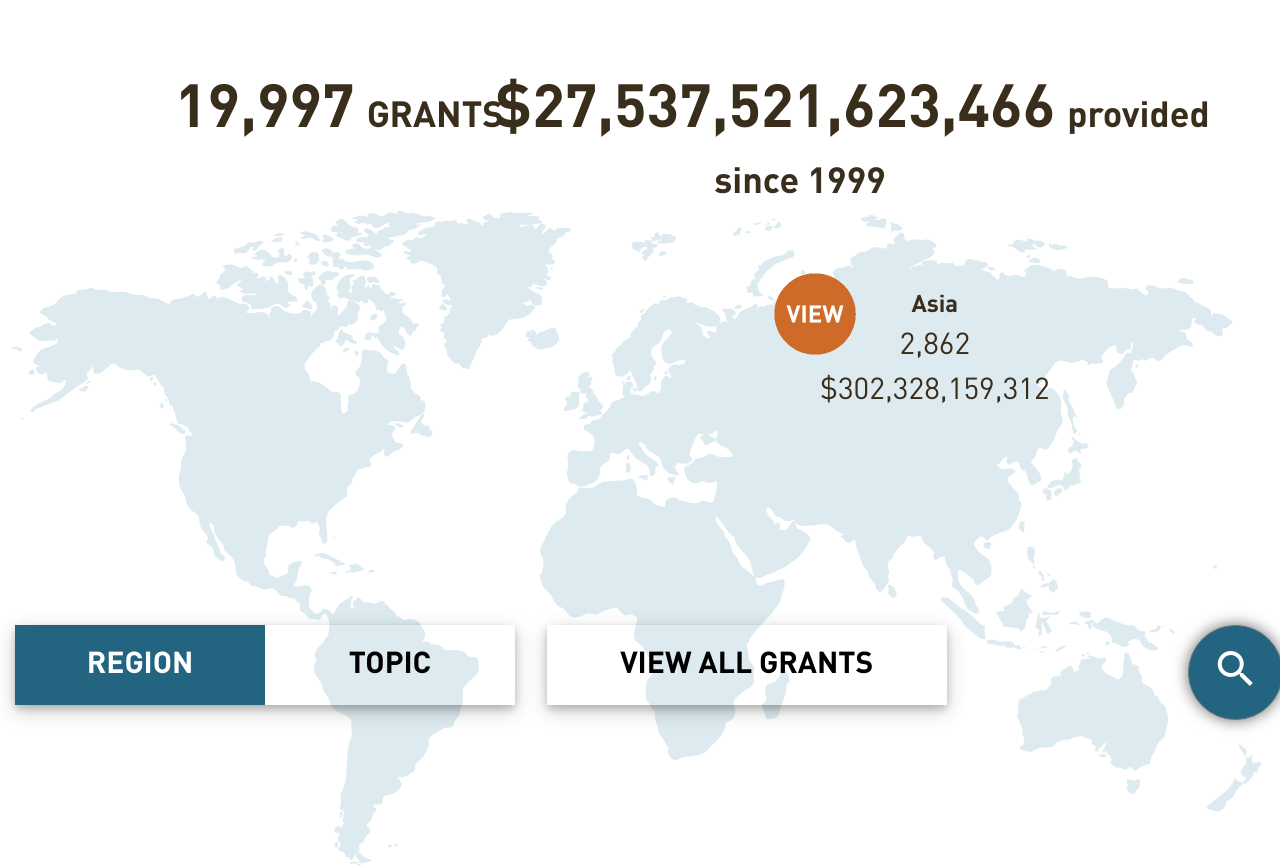
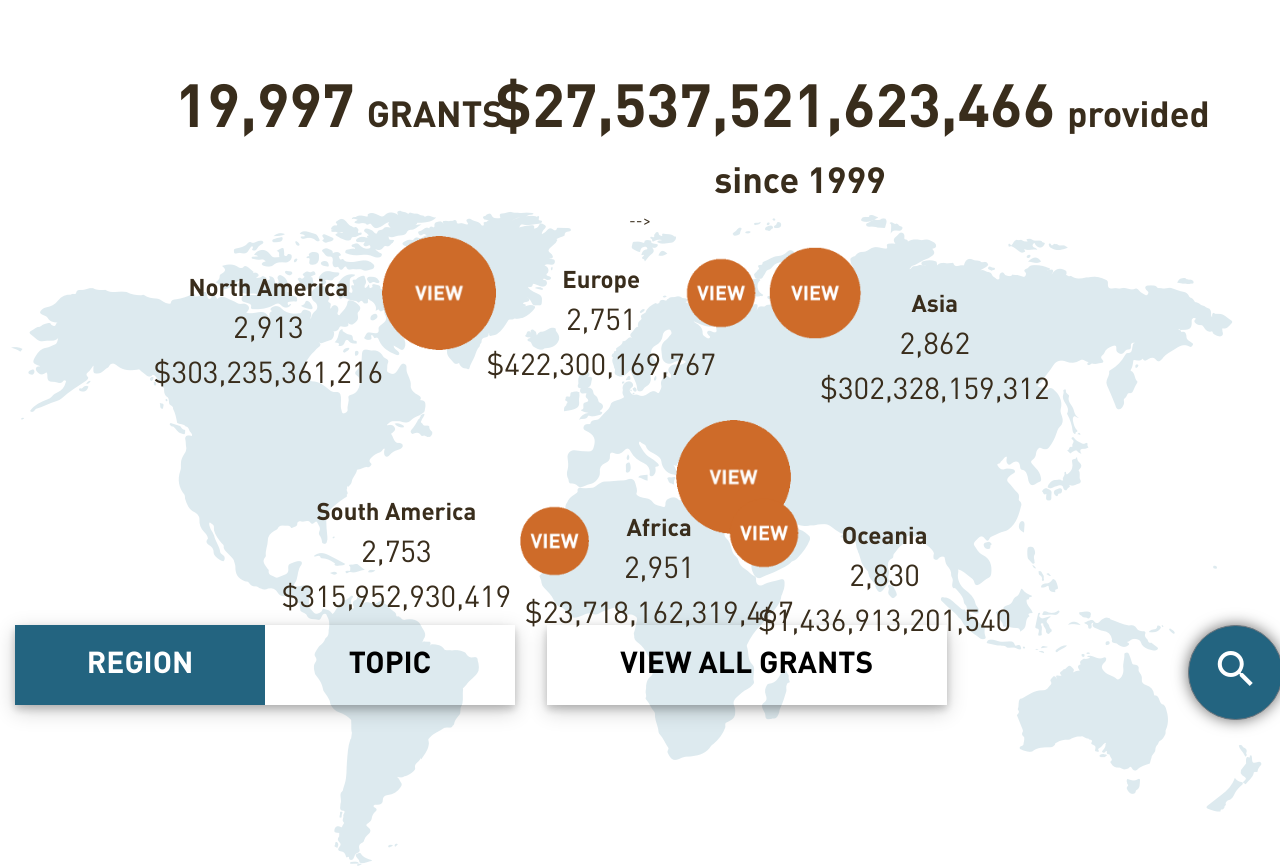
Before and after one commit to ileavitt/for-claudia, a Vue app: page /#/ in a window 1280 px wide. Built offline with nearby package versions, Linux system fonts and the light colour scheme.

Commit message:
style changes for homepage
style changes for homepage

```diff
--- a/src/assets/css/base.css
+++ b/src/assets/css/base.css
@@ -70,6 +70,14 @@
     font-size:24px;
 }
 
+.modal-dialog button[data-text="space"] {
+    padding:1rem 7rem;
+}
+
+.modal-dialog button[data-text="clear"] {
+    padding:1rem 5rem;
+}
+
 .modal-dialog .search-input {
     margin-bottom:15px;
 }
--- a/src/components/Bubble.vue
+++ b/src/components/Bubble.vue
@@ -4,35 +4,35 @@
             <span class="pulsing-text">VIEW</span>
         </div> -->
 
-        <!-- <div v-on:click="addFilter(regions[0])" class="region north-am">
+        <div v-on:click="addFilter(regions[0])" class="region north-am">
+            <img class="bubble" src="@/assets/view-lg.gif" />
+        </div>
+        <div class="north-am-info region-info" v-if="regions[0]"><div class="region-name">{{ firstLetter(regions[0].name) }}</div>{{ format(regions[0].totalGrants)}} <br /> ${{ format(regions[0].totalAmount) }}</div>
+
+        <div v-on:click="addFilter(regions[5])" class="region south-am">
             <img class="bubble" src="@/assets/view-sm.gif" />
         </div>
-        <div class="north-am-info" v-if="regions[0]"><div class="region-name">{{regions[0].name}}</div>{{ format(regions[0].totalGrants)}} <br /> ${{ format(regions[0].totalAmount) }}</div>
-
-        <div v-on:click="addFilter(regions[5])" class="region south-am">
-            <img class="bubble" src="@/assets/view-md.gif" />
-        </div>
-        <div class="south-am-info" v-if="regions[5]"><div class="region-name">{{regions[5].name}}</div> {{ format(regions[5].totalGrants)}} <br /> ${{ format(regions[5].totalAmount) }}</div>
+        <div class="south-am-info region-info" v-if="regions[5]"><div class="region-name">{{ firstLetter(regions[5].name) }}</div> {{ format(regions[5].totalGrants)}} <br /> ${{ format(regions[5].totalAmount) }}</div>
 
         <div v-on:click="addFilter(regions[6])" class="region europe">
             <img class="bubble" src="@/assets/view-sm.gif" />
         </div>
-        <div class="europe-info" v-if="regions[6]"><div class="region-name">{{regions[6].name}}</div>{{ format(regions[6].totalGrants)}} <br /> ${{ format(regions[6].totalAmount) }}</div>
+        <div class="europe-info region-info" v-if="regions[6]"><div class="region-name">{{ firstLetter(regions[6].name) }}</div>{{ format(regions[6].totalGrants)}} <br /> ${{ format(regions[6].totalAmount) }}</div>
 
         <div v-on:click="addFilter(regions[2])" class="region africa">
             <img class="bubble" src="@/assets/view-lg.gif" />
         </div>
-        <div class="africa-info" v-if="regions[2]"><div class="region-name">{{regions[2].name}}</div>{{ format(regions[2].totalGrants)}} <br /> ${{ format(regions[2].totalAmount) }}</div>
+        <div class="africa-info region-info" v-if="regions[2]"><div class="region-name">{{ firstLetter(regions[2].name) }}</div>{{ format(regions[2].totalGrants)}} <br /> ${{ format(regions[2].totalAmount) }}</div>
 
         <div v-on:click="addFilter(regions[4])" class="region oceana">
+            <img class="bubble" src="@/assets/view-sm.gif" />
+        </div>
+        <div class="oceana-info region-info" v-if="regions[4]"><div class="region-name">{{ firstLetter(regions[4].name) }}</div>{{ format(regions[4].totalGrants)}} <br /> ${{ format(regions[4].totalAmount) }}</div>
+        -->
+        <div v-on:click="addFilter(regions[1])" class="region asia">
             <img class="bubble" src="@/assets/view-md.gif" />
         </div>
-        <div class="oceana-info" v-if="regions[4]"><div class="region-name">{{regions[4].name}}</div>{{ format(regions[4].totalGrants)}} <br /> ${{ format(regions[4].totalAmount) }}</div>
-        -->
-        <div v-on:click="addFilter(regions[1])" class="region asia">
-            <img class="bubble" src="@/assets/view-sm.gif" />
-        </div>
-        <div class="asia-info region-info" v-if="regions[1]"><div class="region-name">{{firstLetter(regions[1].name)}}</div>{{ format(regions[1].totalGrants)}} <br /> ${{ format(regions[1].totalAmount) }}</div>
+        <div class="asia-info region-info" v-if="regions[1]"><div class="region-name">{{ firstLetter(regions[1].name) }}</div>{{ format(regions[1].totalGrants)}} <br /> ${{ format(regions[1].totalAmount) }}</div>
     </div>
 </template>
 
@@ -50,7 +50,9 @@
                 this.$router.push('/grants/region/' + region.name.replace(" ", "-").toLowerCase());
             },
             firstLetter(region) {
-                return region.charAt(0).toUpperCase() + region.slice(1).toLowerCase();
+                return region.replace(/\w\S*/g, function(txt){
+                    return txt.charAt(0).toUpperCase() + txt.substr(1).toLowerCase();
+                });
             }
         },
         computed: mapState(['regions'])
@@ -59,58 +61,58 @@
 
 <style scoped>
 .bubble {
-    height:50%;
-    width:50%;
+    height:42%;
+    width:42%;
 }
 
 .north-am {
-    left: 19%;
-    top: 30%;
+    left: 14%;
+    top: 23%;
 }
 
 .north-am-info {
-    left: 6%;
-    top: 42%;
+    left: 12%;
+    top: 34%;
 }
 
 .south-am {
-    left: 27%;
-    top: 69%;
+    left: 23%;
+    top: 54%;
 }
 
 .south-am-info {
-    left: 27%;
-    top: 75%;
+    left: 22%;
+    top: 62%;
 }
 
 .europe {
-    left:46%;
-    top:41%;
+    left:36%;
+    top:23%;
 }
 
 .europe-info {
-    left: 42%;
-    top: 46%;
+    left: 38%;
+    top: 33%;
 }
 
 .africa {
-    left:50%;
-    top:66%;
+    left:37%;
+    top:46%;
 }
 
 .africa-info {
-    top: 75%;
-    left: 46%;
+    top: 64%;
+    left: 41%;
 }
 
 .oceana {
-    right:18%;
-    top:78%;
+    right:20%;
+    top:53%;
 }
 
 .oceana-info {
-    right: 23%;
-    top: 80%;
+    right: 21%;
+    top: 65%;
 }
 
 .asia {
--- a/src/components/Cards.vue
+++ b/src/components/Cards.vue
@@ -51,28 +51,35 @@
     .card-deck {
         margin: auto auto 10vh;
     }
+
     .card-header {
+        border-radius:0;
         min-height: 22vh;
         justify-content: center;
         align-items: center;
         display: flex;
     }
+
     .card-img {
         width:20%;
         height:20%;
     }
+
     .topic-header {
         padding-top: 25px;
         min-height: 15vh;
         font-weight: 600;
         font-stretch: expanded;
     }
+
     .topic-grants {
         font-size: 30px;
     }
+
     .topic-total {
         font-size: 20px;
     }
+
     .bg-primary {
         background-color: #ce6b29 !important;
     }
```
